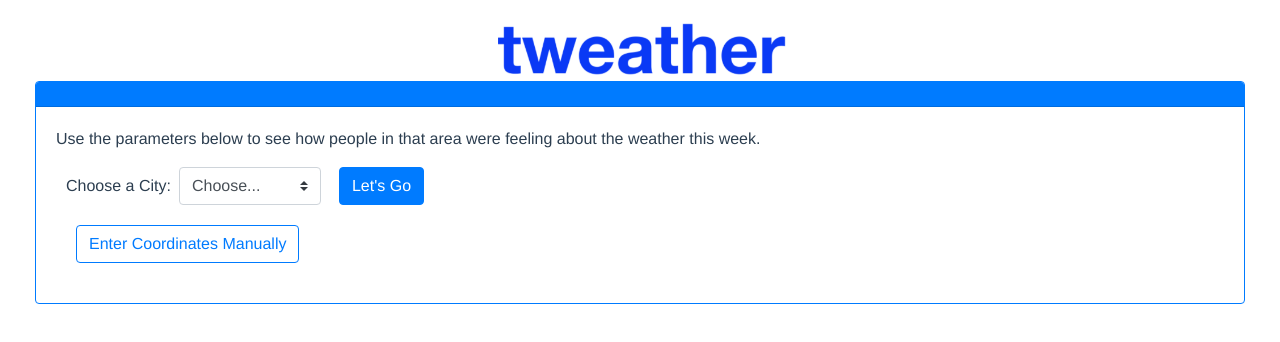
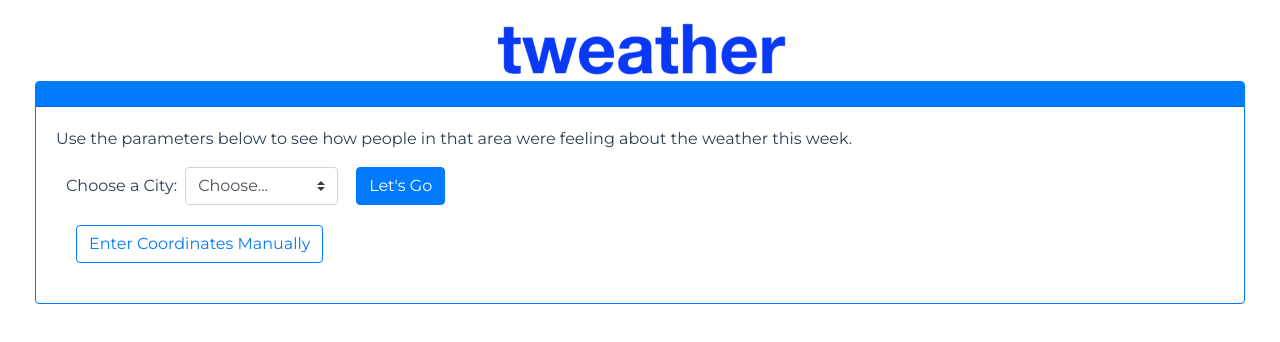
Before and after one commit to veronicabuss/tweather, a Vue app in the folder frontend/: page / in a window 1280 px wide. Shown: the top 342 px of the page. Built offline with nearby package versions, Linux system fonts and the light colour scheme.

Commit message:
Styling changes and added cities

```diff
--- a/frontend/src/components/Home.vue
+++ b/frontend/src/components/Home.vue
@@ -303,18 +303,17 @@
                 </b-collapse>
                 <br>
                 <b-button variant="outline-dark" @click="toggleAndUpdate('day7', 'storm')" class="button-dropdown">Storm <b-icon icon="chevron-down" scale="0.8"></b-icon></b-button>
-                <b-collapse v-model="collapses.day7.precip">
+                <b-collapse v-model="collapses.day7.storm">
                   <b-form-checkbox-group v-model="keywords.day7.storm" id="day7-storm-checkboxes" :options="stormOptions"></b-form-checkbox-group>
                 </b-collapse>
                 <br>
                 <b-button variant="outline-primary" @click="toggleAndUpdate('day7', 'precip')" class="button-dropdown">Precipitation <b-icon icon="chevron-down" scale="0.8"></b-icon></b-button>
-                <b-collapse v-model="collapses.day7.cold">
+                <b-collapse v-model="collapses.day7.precip">
                   <b-form-checkbox-group v-model="keywords.day7.precip" id="day7-precip-checkboxes" :options="precipOptions"></b-form-checkbox-group>
                 </b-collapse>
                 <b-button variant="info" @click="saveKeywords('day7', daysInRange[6][1])" style="margin: 10px 0; width: 80%">Save</b-button>
               </b-col>
             </b-row>
-
             <!-- Save and Clear all buttons -->
             <b-button-group style="width: 100%; margin-top: 10px">
               <b-button variant="outline-success" style="width: 50%" @click="saveAll" >Save All</b-button>
@@ -604,7 +603,7 @@ export default {
           'Content-Type': 'application/json'
         }
       }).then((response) => {
-        if(response) {
+        if (response) {
           this.twitterResults[dayNum].avg_sentiment = response['data'][dayStg]['average_sentiment'].toFixed(2)
           this.twitterResults[dayNum].max_sentiment = response['data'][dayStg]['max_sentiment']
           this.twitterResults[dayNum].min_sentiment = response['data'][dayStg]['min_sentiment']
@@ -616,7 +615,7 @@ export default {
           // Re-renders the page with new updates
           this.$forceUpdate()
         }
-      }).catch( (error) => {
+      }).catch((error) => {
         var msg = 'Either something went wrong or there are no tweets for ' + dayStg + ' :(. Try fewer or different keywords'
         this.makeToast(msg, 'danger', 'Failed to Pull Relevant Tweets')
         console.log(error)
@@ -726,6 +725,11 @@ export default {
 </script>
 
 <style>
+@import url('https://fonts.googleapis.com/css2?family=Montserrat&display=swap');
+* {
+  font-family: 'Montserrat', sans-serif;
+}
+
 .expand-collapse-button{
   text-align: center;
   margin: 10px;
@@ -741,7 +745,7 @@ export default {
   margin: 1px 1px 0px 1px;
   padding-top: 5px;
 }
-.keywords-col{
+.keywords-col, .twitterResults-col{
   border: 3px solid skyblue;
   margin: 0px 1px 1px 1px;
 }
```
